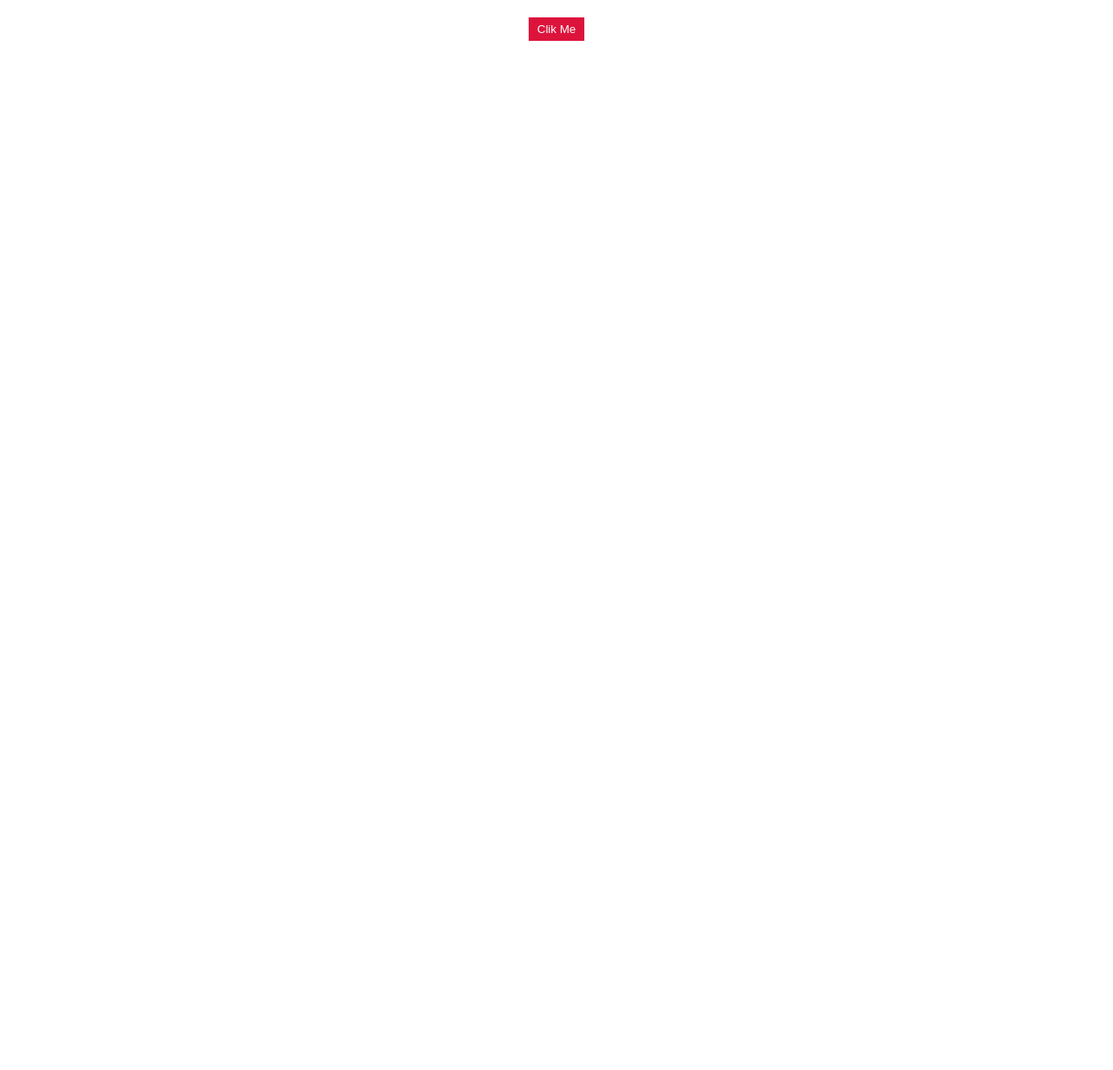
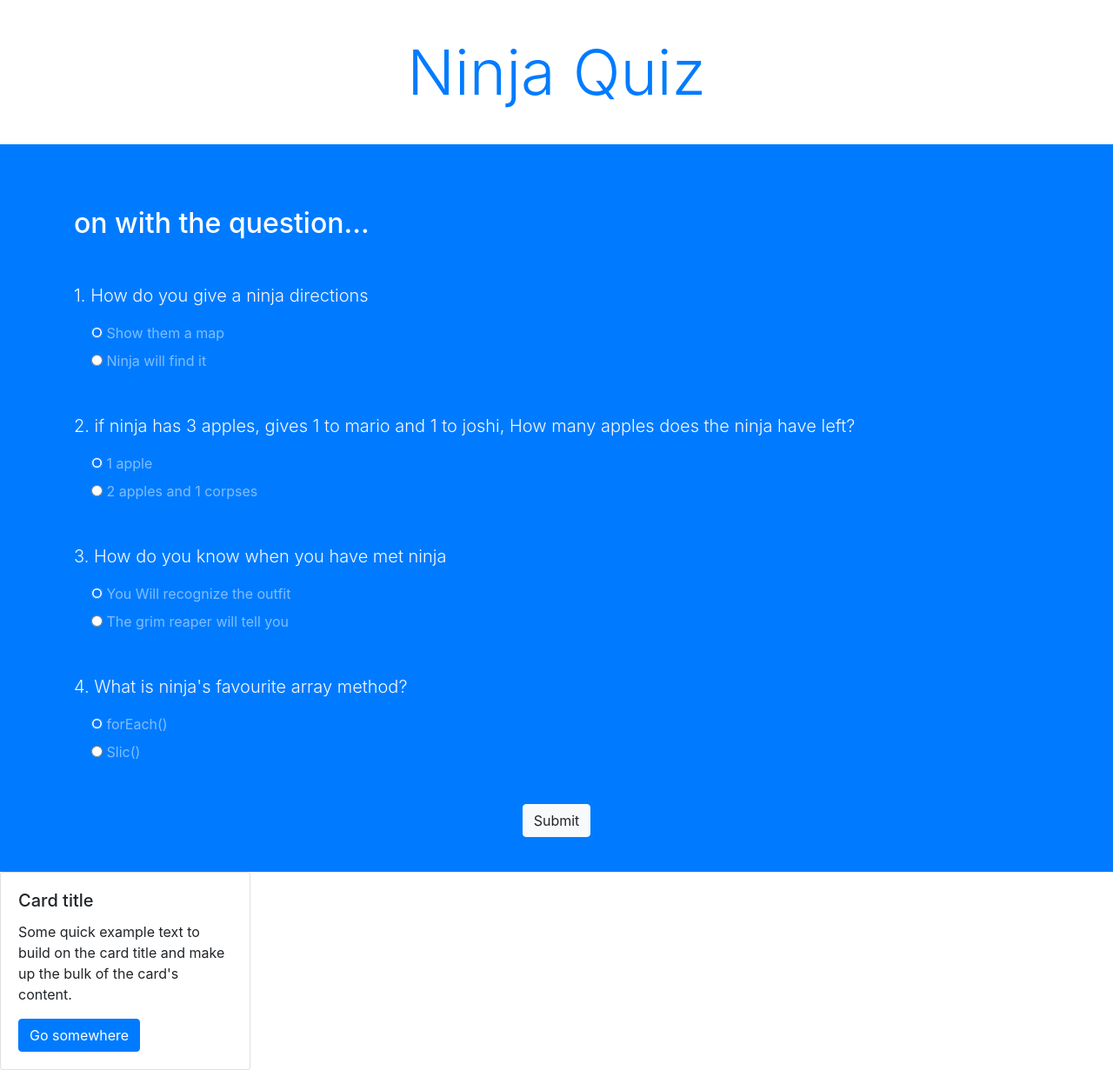
Before and after one commit to SikandarMehmood/hashir.github.io, a plain HTML site: page index.html in a window 1280 px wide. Shown: the whole page at 87% size. Before the commit the page ends 800 px from the top, so only its background shows below. Drawn offline with nearby package versions, Linux system fonts and the light colour scheme.

Commit message:
update
with thanks to github that you are providing platform for learners to see their web pages

```diff
--- /dev/null
+++ b/app.js
@@ -0,0 +1,21 @@
+const correctAnswers = ['B', 'B', 'B', 'B'];
+const form = document.querySelector('.quiz-form');
+const result = document.querySelector('.result');
+
+form.addEventListener('submit', e=>{
+    e.preventDefault();
+
+    let userScore = 0;
+    const userAnswers = [form.q1.value, form.q2.value, form.q3.value, form.q4.value];
+
+    //user answers are in array we will have to use forEach method
+    userAnswers.forEach((answer, index) =>{
+        if(answer === correctAnswers[0]){
+            userScore += 25;
+        }
+    });
+    //show result
+    //remove the hidden class
+    result.classList.remove('d-none');
+    result.querySelector('span').textContent = `${userScore}%`;
+});
--- a/index.html
+++ b/index.html
@@ -3,27 +3,105 @@
     <meta charset="UTF-8">
     <meta name="viewport" content="width=device-width, initial-scale=1.0">
     <meta http-equiv="X-UA-Compatible" content="ie=edge">
-    <title>Java Script</title>
-    <link rel="stylesheet" href="popup.css">
+    <link rel="stylesheet" href="https://stackpath.bootstrapcdn.com/bootstrap/4.4.1/css/bootstrap.min.css" integrity="sha384-Vkoo8x4CGsO3+Hhxv8T/Q5PaXtkKtu6ug5TOeNV6gBiFeWPGFN9MuhOf23Q9Ifjh" crossorigin="anonymous">
+    <title>Quiz</title>
 </head>
 <body>
-
-    <button>Clik Me</button>
-
-    <div class="popup-wrapper">
-        <div class="popup">
-            <div class="popup-close">x</div>
-
-            <div class="pop-content">
-                <h2>Ninja Sales!!!!</h2>
-                <p>50% off on all clothing, dont miss out!!</p>
-                <a href="#">view all clothing</a>
-            </div>
-
+    <!-- top section -->
+    <div class="intro py-3 bg-white text-center">
+        <div class="container">
+            <h2 class="text-primary display-3 my-4">Ninja Quiz</h2>
         </div>
     </div>
 
-    <script src='popup.js'></script>
+    <!--Result Section  "d-none" this is display none. it blocks the dispaly-->
+    <div class="result py-4 d-none bg-light text-center">
+        <div class="container lead">
+            <p>You are
 
+                <span class="text-primary display-4 p-3">0%</span>
+
+             ninja</p>
+        </div>
+    </div>
+
+    <!-- Quiz Section -->
+    <div class="quiz py-4 bg-primary">
+        <div class="container">
+            <h2 class="my-5 text-white">on with the question...</h2>
+
+            <form class="quiz-form text-light">
+                <!-- First Question -->
+                <div class="my-5">
+                    <p class="lead font-size-nornal">1. How do you give a ninja
+                        directions</p>
+                    <div class="form-check my-2 text-white-50">
+                        <input type="radio" name="q1" value="A" checked>
+                        <label class="form-check-label">Show them a map</label>
+                    </div>
+                    <div class="form-check my-2 text-white-50">
+                        <input type="radio" name="q1" value="B">
+                        <label class="form-check-label">Ninja will find it</label>
+                    </div>
+                </div>
+                <!-- Second Question -->
+                <div class="my-5">
+                    <p class="lead font-size-nornal">2. if ninja has 3 apples, gives 1 to mario
+                        and 1 to joshi, How many apples does the ninja have left?</p>
+                    <div class="form-check my-2 text-white-50">
+                        <input type="radio" name="q2" value="A" checked>
+                        <label class="form-check-label">1 apple</label>
+                    </div>
+                    <div class="form-check my-2 text-white-50">
+                        <input type="radio" name="q2" value="B">
+                        <label class="form-check-label">2 apples and 1 corpses</label>
+                    </div>
+                </div>
+                <!-- Third Question -->
+                <div class="my-5">
+                    <p class="lead font-size-nornal">3. How do you know when you
+                        have met ninja</p>
+                    <div class="form-check my-2 text-white-50">
+                        <input type="radio" name="q3" value="A" checked>
+                        <label class="form-check-label">You Will recognize the outfit</label>
+                    </div>
+                    <div class="form-check my-2 text-white-50">
+                        <input type="radio" name="q3" value="B">
+                        <label class="form-check-label">The grim reaper will tell you</label>
+                    </div>
+                </div>
+                <!-- 4th Question -->
+                <div class="my-5">
+                    <p class="lead font-size-nornal">4. What is ninja's favourite
+                        array method?</p>
+                    <div class="form-check my-2 text-white-50">
+                        <input type="radio" name="q4" value="A" checked>
+                        <label class="form-check-label">forEach()</label>
+                    </div>
+                    <div class="form-check my-2 text-white-50">
+                        <input type="radio" name="q4" value="B">
+                        <label class="form-check-label">Slic()</label>
+                    </div>
+                </div>
+                <!-- Create a button to submit the result -->
+                <div class="text-center">
+                    <input type="submit" class="btn btn-light">
+                </div>
+            </form>
+        </div>
+    </div>
+
+    <!-- bootstrap card -->
+
+    <div class="card" style="width: 18rem;">
+        <!-- <img src="..." class="card-img-top" alt="..."> -->
+        <div class="card-body">
+          <h5 class="card-title">Card title</h5>
+          <p class="card-text">Some quick example text to build on the card title and make up the bulk of the card's content.</p>
+          <a href="#" class="btn btn-primary">Go somewhere</a>
+        </div>
+    </div>
+
+    <script src="app.js"></script>
 </body>
 </html>
```
